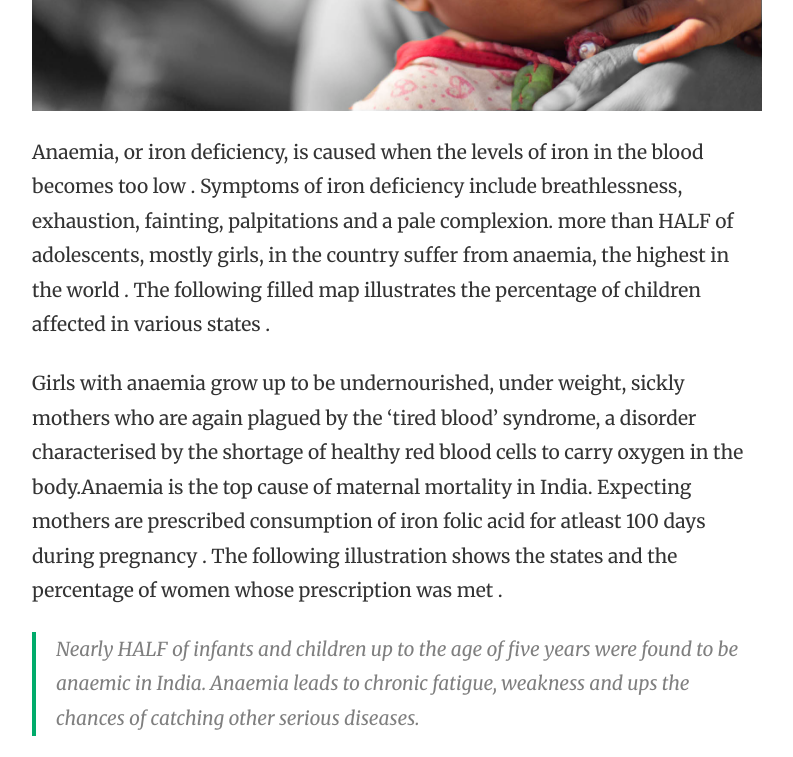
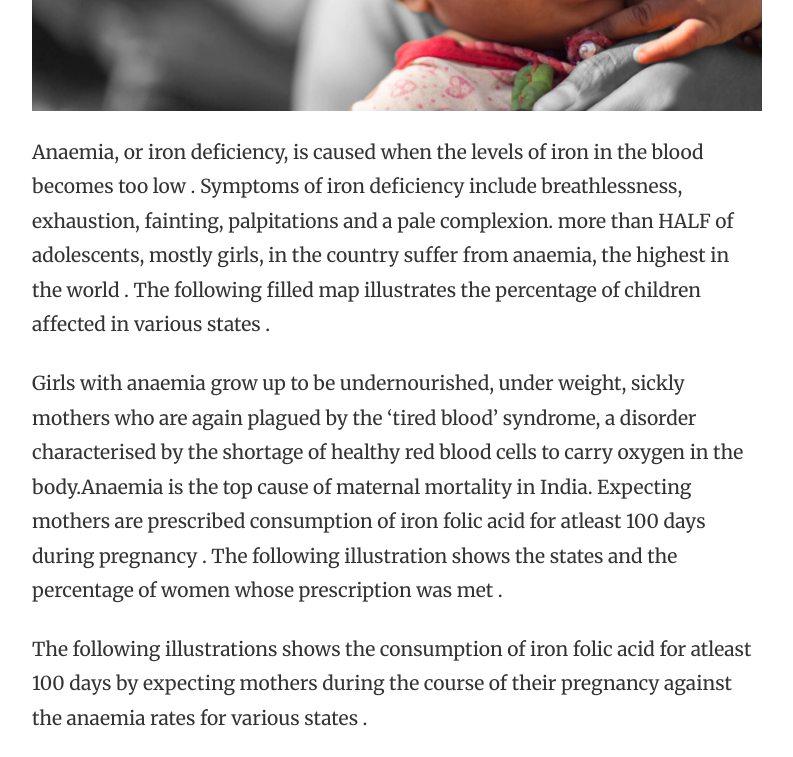
Before and after one commit to akhil451/Iron-Folic, a plain HTML site: page post.html in a window 1280 px wide. Shown: the part 580-1337 px from the top of the page, without its empty margins (243-1036 px from the left). Drawn offline with Linux system fonts and the light colour scheme; a script that the page names is missing.

```diff
--- a/post.html
+++ b/post.html
@@ -105,7 +105,9 @@
 
 
 
-                 </p>
+                </p>
+                Girls with anaemia grow up to be undernourished, under weight, sickly mothers who are again plagued by the ‘tired blood’ syndrome, a disorder characterised by the shortage of healthy red blood cells to carry oxygen in the body.Anaemia is the top cause of maternal mortality in India.
+                    Expecting mothers are prescribed consumption of iron folic acid for atleast 100 days during pregnancy . The following illustration shows the states and the percentage of women whose prescription was met .
 
 				<p>
 
@@ -116,11 +118,10 @@
 
 
                   </p>
-
+				    The following illustrations shows the consumption of iron folic acid for atleast 100 days by expecting mothers during the course of their pregnancy  against the  anaemia rates for various states .
 
 				<p>
-					Girls with anaemia grow up to be undernourished, under weight, sickly mothers who are again plagued by the ‘tired blood’ syndrome, a disorder characterised by the shortage of healthy red blood cells to carry oxygen in the body.Anaemia is the top cause of maternal mortality in India.
-                    Expecting mothers are prescribed consumption of iron folic acid for atleast 100 days during pregnancy . The following illustration shows the states and the percentage of women whose prescription was met .
+
 
 				</p>
                <p>
```
Also changed, not shown: 1 other file.
